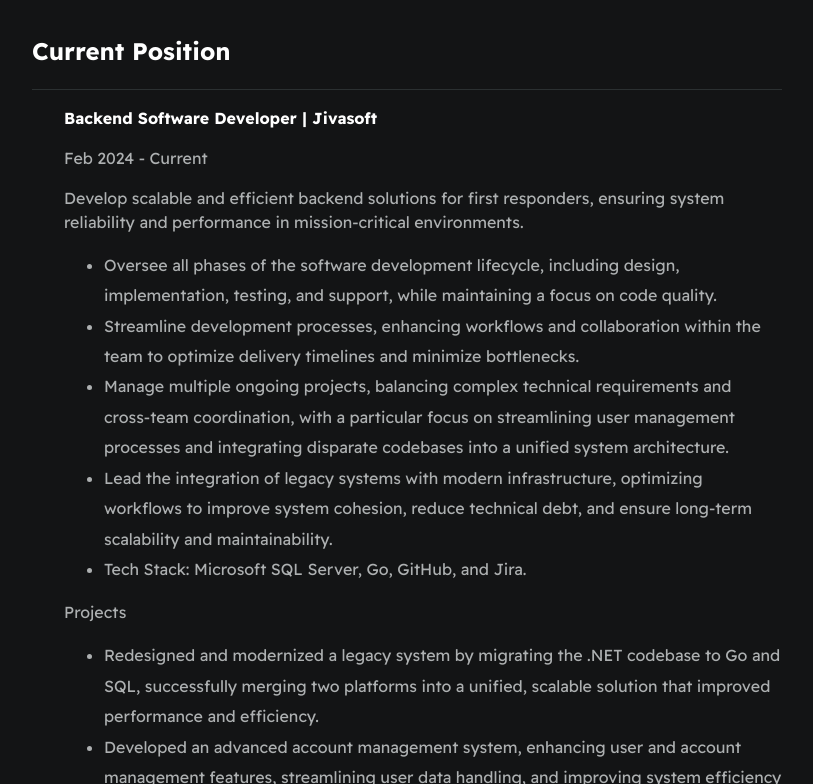
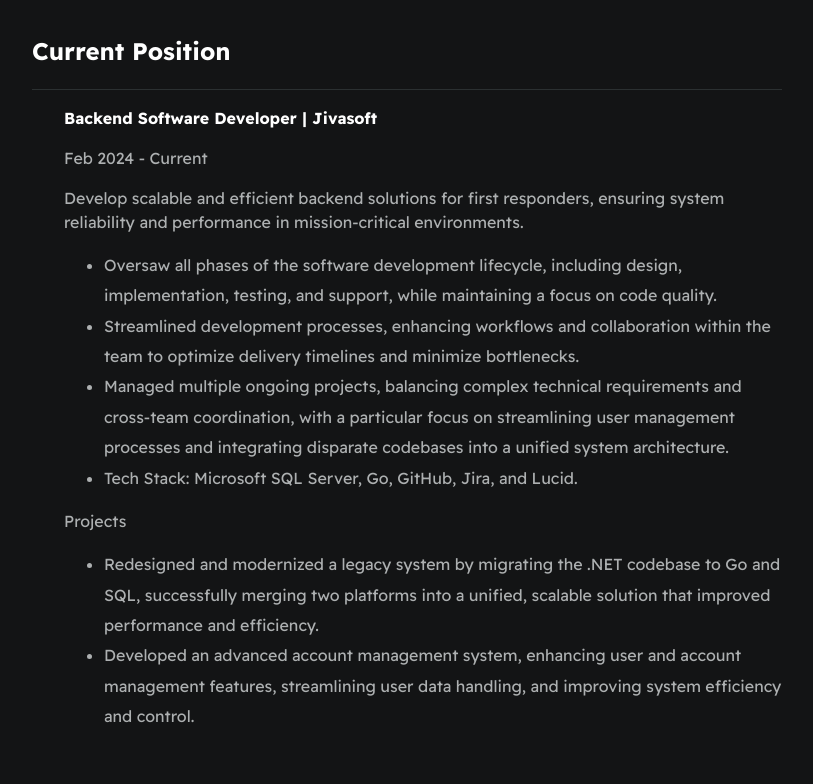
Before and after one commit to dtpatterson/Resume-Website, a plain HTML site: page index.html in a window 1280 px wide. Shown: the part 482-1266 px from the top of the page, without its empty margins (233-1046 px from the left). Drawn offline with Linux system fonts and the light colour scheme.

Commit message:
Updated current work and resume because I'm a perfectionist

```diff
--- a/index.html
+++ b/index.html
@@ -65,17 +65,14 @@
                     <p>Develop scalable and efficient backend solutions for first responders, ensuring system
                         reliability and performance in mission-critical environments.</p>
                     <ul>
-                        <li>Oversee all phases of the software development lifecycle, including design, implementation, testing,
+                        <li>Oversaw all phases of the software development lifecycle, including design, implementation, testing,
                             and support, while maintaining a focus on code quality.</li>
-                        <li>Streamline development processes, enhancing workflows and collaboration within the team to
+                        <li>Streamlined development processes, enhancing workflows and collaboration within the team to
                             optimize delivery timelines and minimize bottlenecks.</li>
-                        <li>Manage multiple ongoing projects, balancing complex technical requirements
+                        <li>Managed multiple ongoing projects, balancing complex technical requirements
                             and cross-team coordination, with a particular focus on streamlining user management
                             processes and integrating disparate codebases into a unified system architecture.</li>
-                        <li>Lead the integration of legacy systems with modern infrastructure,
-                            optimizing workflows to improve system cohesion, reduce technical debt,
-                            and ensure long-term scalability and maintainability.</li>
-                        <li>Tech Stack: Microsoft SQL Server, Go, GitHub, and Jira.</li>
+                        <li>Tech Stack: Microsoft SQL Server, Go, GitHub, Jira, and Lucid.</li>
                     </ul>
                     <p>Projects</p>
                     <ul>
```
Also changed, not shown: 1 other file.
